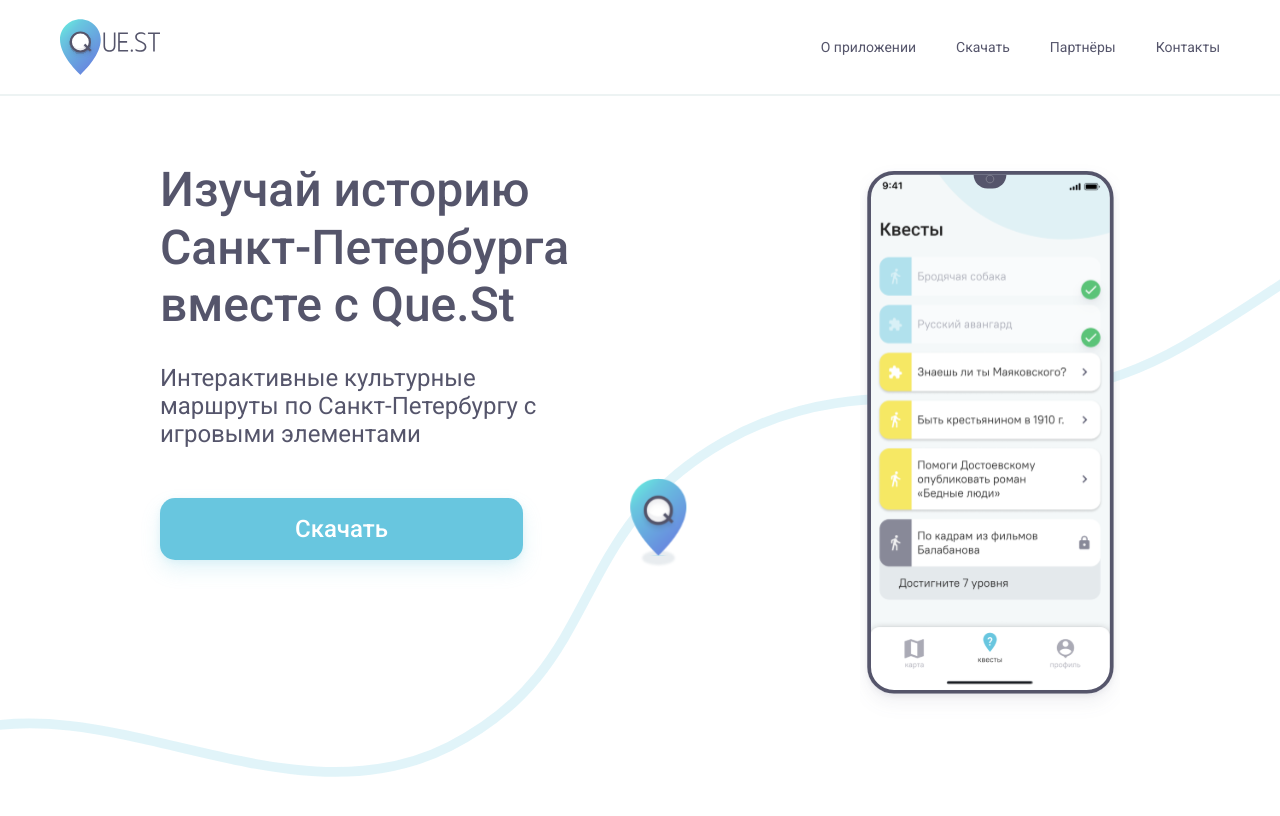
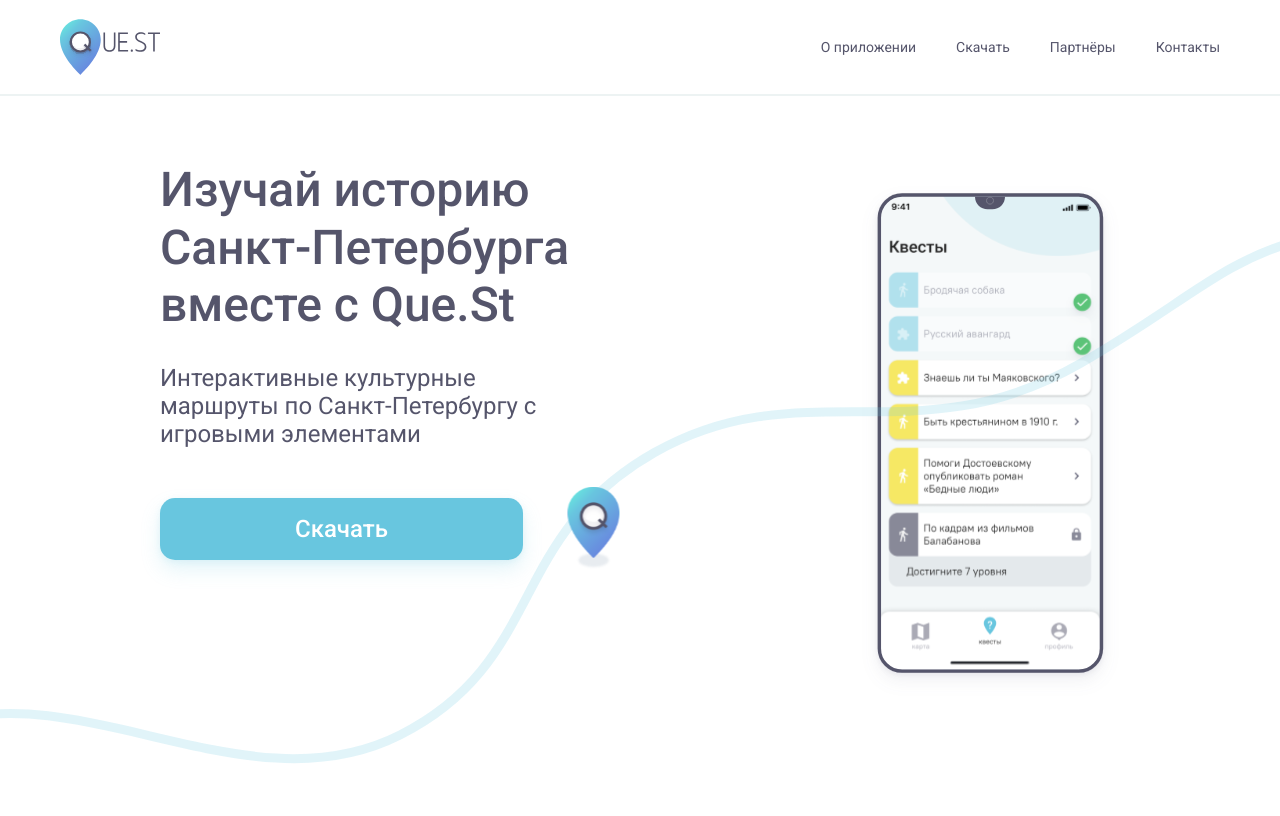
Before and after one commit to dh-center/quest-landing, a Next.js app: page / in a window 1280 px wide. Shown: the top 816 px of the page. Built offline with nearby package versions, Linux system fonts and the light colour scheme.

Commit message:
fix image problem

```diff
--- a/components/Header/index.tsx
+++ b/components/Header/index.tsx
@@ -1,7 +1,6 @@
 import { ReactElement } from 'react';
 import styled from 'styled-components';
 import ContainerWithVerticalAlign from '../lib/ContainerWithVerticalAlign';
-import Image from 'next/image';
 import NavBar from './NavBar';
 
 const Wrapper = styled.header`
@@ -31,7 +30,7 @@
   return (
     <Wrapper>
       <ContainerWithVerticalAlign>
-        <Image src='/images/quest-icon.svg' alt='Que.St logo' width='100' height='56'/>
+        <img src='/images/quest-icon.svg' alt='Que.St logo' width='100' height='56'/>
         <NavBarRight/>
       </ContainerWithVerticalAlign>
     </Wrapper>
--- /dev/null
+++ b/next.config.js
@@ -0,0 +1,6 @@
+module.exports = {
+  images: {
+    loader: "imgix",
+    path: "https://noop/",
+  },
+}
--- a/package.json
+++ b/package.json
@@ -5,6 +5,7 @@
   "scripts": {
     "dev": "next dev",
     "build": "next build",
+    "export": "next build && next export",
     "start": "next start",
     "lint": "eslint . --ext .js --ext .ts --ext .tsx --fix",
     "lint:test": "eslint . --ext .js --ext .ts --ext .tsx --max-warnings 0"
--- a/sections/Main.tsx
+++ b/sections/Main.tsx
@@ -3,7 +3,6 @@
 import styled from 'styled-components';
 import { sansSerifBold } from '../styles/FontStyles';
 import Button from '../components/lib/Button';
-import Image from 'next/image';
 
 const StyledSection = styled(Section)`
   padding: 65px 100px 180px;
@@ -51,7 +50,7 @@
   return (
     <StyledSection>
       <BackgroundWrapper>
-        <Image src='/images/backgrounds/main-section.svg' layout='fill' objectFit='cover' objectPosition='center'/>
+        <img src='/images/backgrounds/main-section.svg' />
       </BackgroundWrapper>
       <TextBlock>
         <Header>
@@ -63,7 +62,7 @@
         <Button href='https://github.com/dh-center/quest'>Скачать</Button>
       </TextBlock>
       <PhoneWrapperRight>
-        <Image src='/images/screenshots/quest-catalog.svg' width={260} height={561.15} objectFit='cover'/>
+        <img src='/images/screenshots/quest-catalog.svg' width={260} height={561.15}/>
       </PhoneWrapperRight>
     </StyledSection>
   );
```
